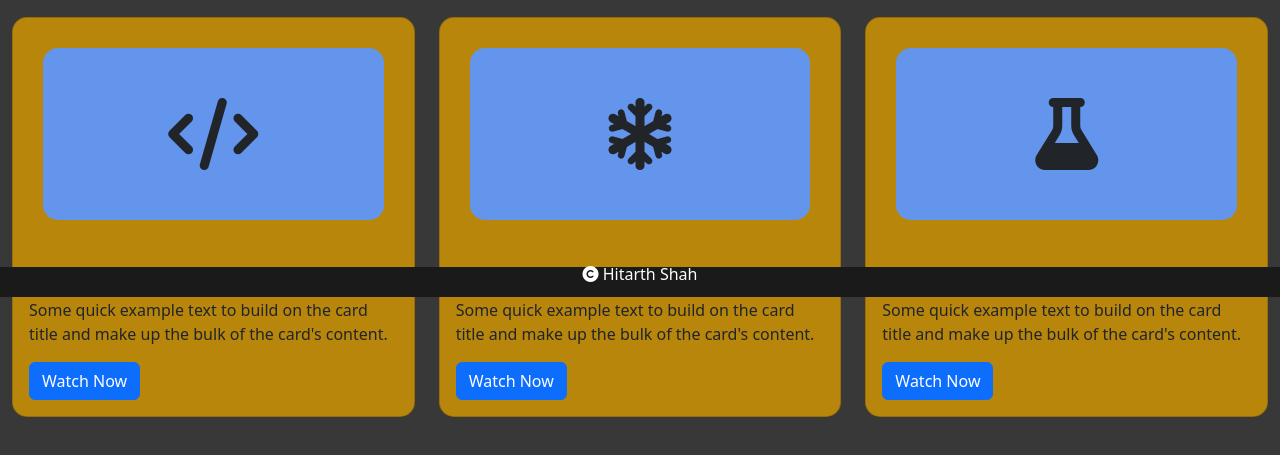
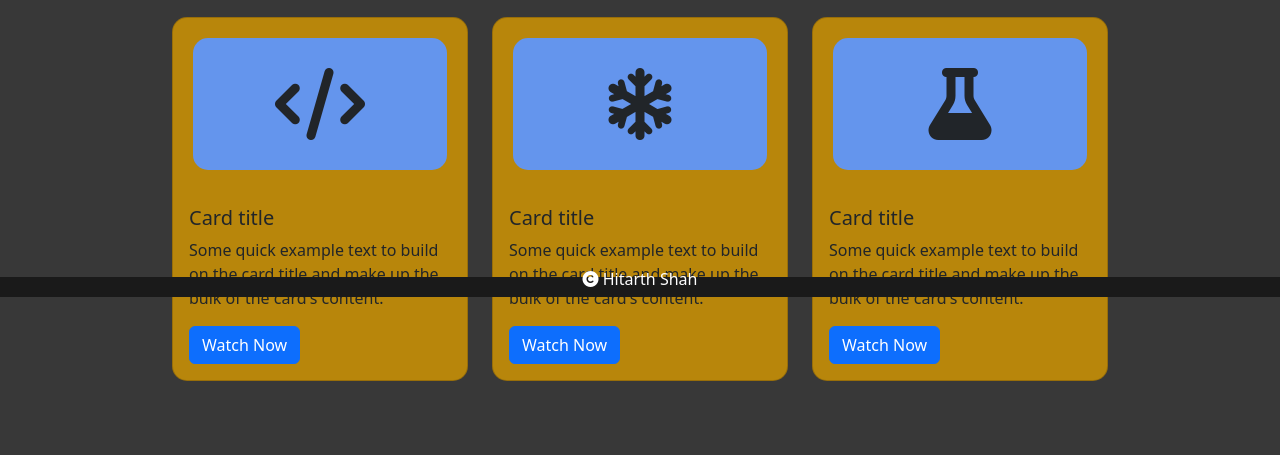
Before and after one commit to hitarthsh/complete-web-development-course, a plain HTML site: page CSS/Assignment_Bootstrap/index.html in a window 1280 px wide. Shown: the part 503-958 px from the top of the page. After the commit the page ends 924 px from the top, so only its background shows below. Drawn offline with nearby package versions, Linux system fonts and the light colour scheme.

Commit message:
Fix_code

```diff
--- a/CSS/Assignment_Bootstrap/index.html
+++ b/CSS/Assignment_Bootstrap/index.html
@@ -25,20 +25,29 @@
         border-radius: 15px;
         margin: 20px 0;
       }
+
+      @media (max-width: 320px) {
+        .card {
+          /* background-color: brown; */
+          padding: 5px;
+          margin: 8px;
+          font-size: 15px;
+        }
+      }
       .fa-solid {
         font-size: 72px;
         display: flex;
         justify-content: center;
         align-items: center;
-        margin: 30px;
+        margin: 20px;
         background-color: cornflowerblue;
-        padding: 50px;
+        padding: 30px;
         border-radius: 15px;
       }
       .copy-by {
         background-color: #1a1a1a;
         display: flex;
-        height: 30px;
+        height: 20px;
         justify-content: center;
         align-items: center;
         color: white;
@@ -95,9 +104,9 @@
         </button>
       </div>
 
-      <div class="row justify-content-center">
+      <div class="row justify-content-center align-items-center h-100">
         <!-- Responsive Columns -->
-        <div class="col-sm-12 col-md-6 col-lg-4">
+        <div class="col-sm-12 col-md-6 col-lg-3">
           <div class="card">
             <i class="fa-solid fa-code"></i>
             <div class="card-body">
@@ -111,7 +120,7 @@
           </div>
         </div>
 
-        <div class="col-sm-12 col-md-6 col-lg-4">
+        <div class="col-sm-12 col-md-6 col-lg-3">
           <div class="card">
             <i class="fa-solid fa-snowflake"></i>
             <div class="card-body">
@@ -125,7 +134,7 @@
           </div>
         </div>
 
-        <div class="col-sm-12 col-md-6 col-lg-4">
+        <div class="col-sm-12 col-md-6 col-lg-3">
           <div class="card">
             <i class="fa-solid fa-flask"></i>
             <div class="card-body">
```
